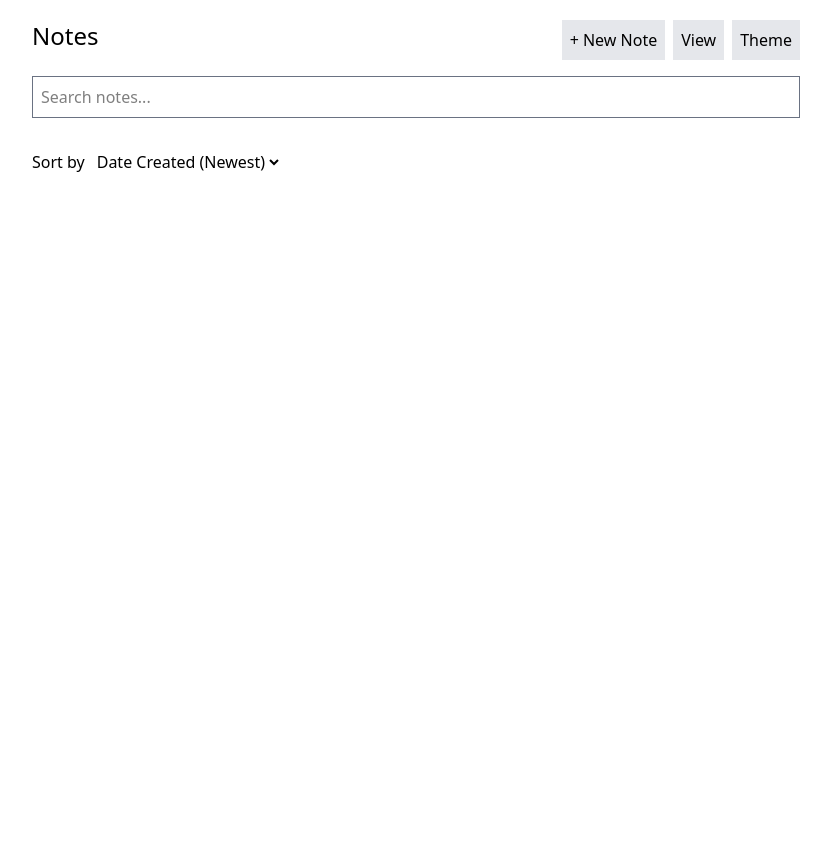
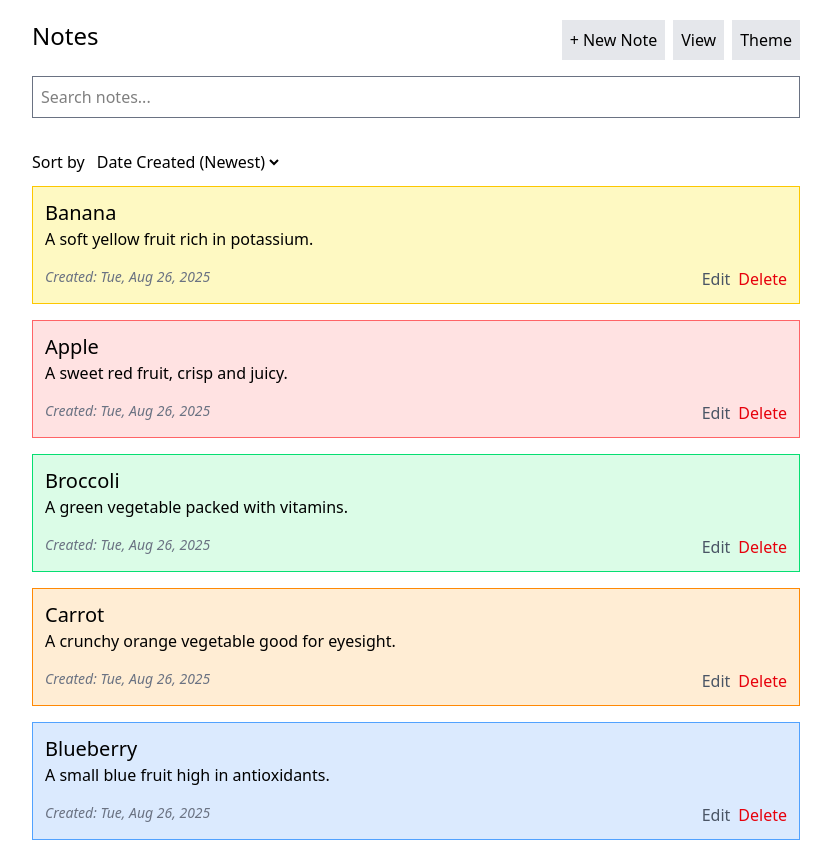
Before and after one commit to mangoPixel1/react-notes-app, a React (Vite) app in the folder notepad/: page / in a window 1280 px wide. Shown: the top 841 px of the page, without its empty margins (224-1055 px from the left). Before the commit the page ends 800 px from the top, so only its background shows below. Built offline with nearby package versions, Linux system fonts and the light colour scheme.

Commit message:
Delete note functionality complete

```diff
--- a/notepad/src/NotesContext.jsx
+++ b/notepad/src/NotesContext.jsx
@@ -4,7 +4,56 @@ import { useReducer, createContext } from "react";
 export const NotesContext = createContext();
 
 const initialState = {
-  notesList: [],
+  notesList: [
+    {
+      id: crypto.randomUUID(),
+      creationDate: new Date(),
+      lastEdited: new Date(),
+      title: "Banana",
+      body: "A soft yellow fruit rich in potassium.",
+      color: "yellow",
+    },
+    {
+      id: crypto.randomUUID(),
+      creationDate: new Date(),
+      lastEdited: new Date(),
+      title: "Apple",
+      body: "A sweet red fruit, crisp and juicy.",
+      color: "red",
+    },
+    {
+      id: crypto.randomUUID(),
+      creationDate: new Date(),
+      lastEdited: new Date(),
+      title: "Broccoli",
+      body: "A green vegetable packed with vitamins.",
+      color: "green",
+    },
+    {
+      id: crypto.randomUUID(),
+      creationDate: new Date(),
+      lastEdited: new Date(),
+      title: "Carrot",
+      body: "A crunchy orange vegetable good for eyesight.",
+      color: "orange",
+    },
+    {
+      id: crypto.randomUUID(),
+      creationDate: new Date(),
+      lastEdited: new Date(),
+      title: "Blueberry",
+      body: "A small blue fruit high in antioxidants.",
+      color: "blue",
+    },
+    {
+      id: crypto.randomUUID(),
+      creationDate: new Date(),
+      lastEdited: new Date(),
+      title: "Mushroom",
+      body: "A gray vegetable with an earthy flavor.",
+      color: "gray",
+    },
+  ],
 };
 
 function notesReducer(state, action) {
@@ -21,6 +70,11 @@ function notesReducer(state, action) {
       };
       return { ...state, notesList: [...state.notesList, noteObj] };
 
+    case "DELETE_NOTE":
+      return {
+        ...state,
+        notesList: state.notesList.filter((note) => note.id !== action.payload),
+      };
     default:
       return state;
   }
@@ -41,7 +95,12 @@ export function NotesProvider({ children }) {
     });
   }
 
-  function removeNote(id) {}
+  function removeNote(id) {
+    dispatch({
+      type: "DELETE_NOTE",
+      payload: id,
+    });
+  }
 
   function editNote() {}
 
@@ -50,6 +109,7 @@ export function NotesProvider({ children }) {
       value={{
         notes: state.notesList,
         addNote,
+        removeNote,
       }}
     >
       {children}
--- a/notepad/src/components/NoteCard.jsx
+++ b/notepad/src/components/NoteCard.jsx
@@ -1,6 +1,13 @@
-import React from "react";
+import { useContext } from "react";
+import { NotesContext } from "../NotesContext";
 
-function NoteCard({ title, body, color, creationDate, lastEdited }) {
+function NoteCard({ id, title, body, color, creationDate, lastEdited }) {
+  const { removeNote } = useContext(NotesContext);
+
+  function handleRemoveNote() {
+    removeNote(id);
+  }
+
   const months = [
     "Jan",
     "Feb",
@@ -27,10 +34,22 @@ function NoteCard({ title, body, color, creationDate, lastEdited }) {
     <div className={`p-3 border border-${color}-400 bg-${color}-100`}>
       <h1 className="font-medium text-xl">{title}</h1>
       <p className="mb-4">{body}</p>
-      <span className="text-sm text-gray-500 italic">{`Created: ${formatDateStr(
-        creationDate
-      )}`}</span>
-      <br />
+      <div className="flex justify-between">
+        <p className="text-sm text-gray-500 italic">{`Created: ${formatDateStr(
+          creationDate
+        )}`}</p>
+        <div className="flex gap-2">
+          <button className="text-gray-600 hover:text-gray-700 cursor-pointer">
+            Edit
+          </button>
+          <button
+            onClick={handleRemoveNote}
+            className="text-red-600 hover:text-red-700 cursor-pointer"
+          >
+            Delete
+          </button>
+        </div>
+      </div>
     </div>
   );
 }
--- a/notepad/src/components/NotesView.jsx
+++ b/notepad/src/components/NotesView.jsx
@@ -6,6 +6,7 @@ import NoteCard from "./NoteCard";
 
 function NotesView({ addMode, setAddMode }) {
   const { notes, addNote } = useContext(NotesContext);
+  const colorOptions = ["yellow", "red", "green", "orange", "blue", "gray"];
 
   const [newNoteData, setNewNoteData] = useState({
     title: "",
@@ -15,9 +16,7 @@ function NotesView({ addMode, setAddMode }) {
 
   const [error, setError] = useState("");
 
-  const colorOptions = ["yellow", "red", "green", "orange", "blue", "gray"];
-
-  const handleAddNote = (e) => {
+  function handleAddNote(e) {
     e.preventDefault();
 
     // Form validation to check for empty fields
@@ -42,9 +41,9 @@ function NotesView({ addMode, setAddMode }) {
 
     // Reset error messages
     setError("");
-  };
+  }
 
-  const handleCancelNote = (e) => {
+  function handleCancelNote(e) {
     // cancel adding note
     e.preventDefault();
     if (addMode) {
@@ -56,7 +55,7 @@ function NotesView({ addMode, setAddMode }) {
       });
       setError("");
     }
-  };
+  }
 
   useEffect(() => {
     console.log(notes);
@@ -157,6 +156,7 @@ function NotesView({ addMode, setAddMode }) {
         {notes.map((note) => (
           <NoteCard
             key={note.id}
+            id={note.id}
             title={note.title}
             body={note.body}
             creationDate={note.creationDate}
```
